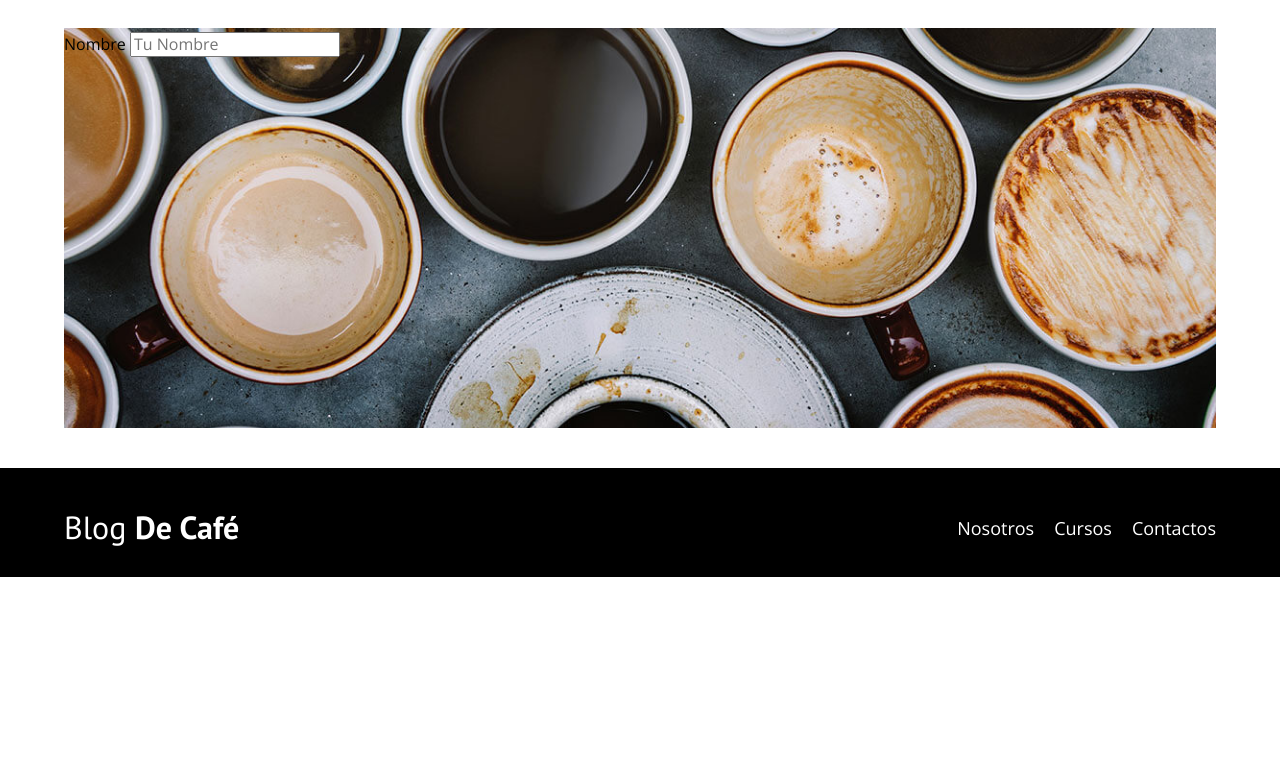
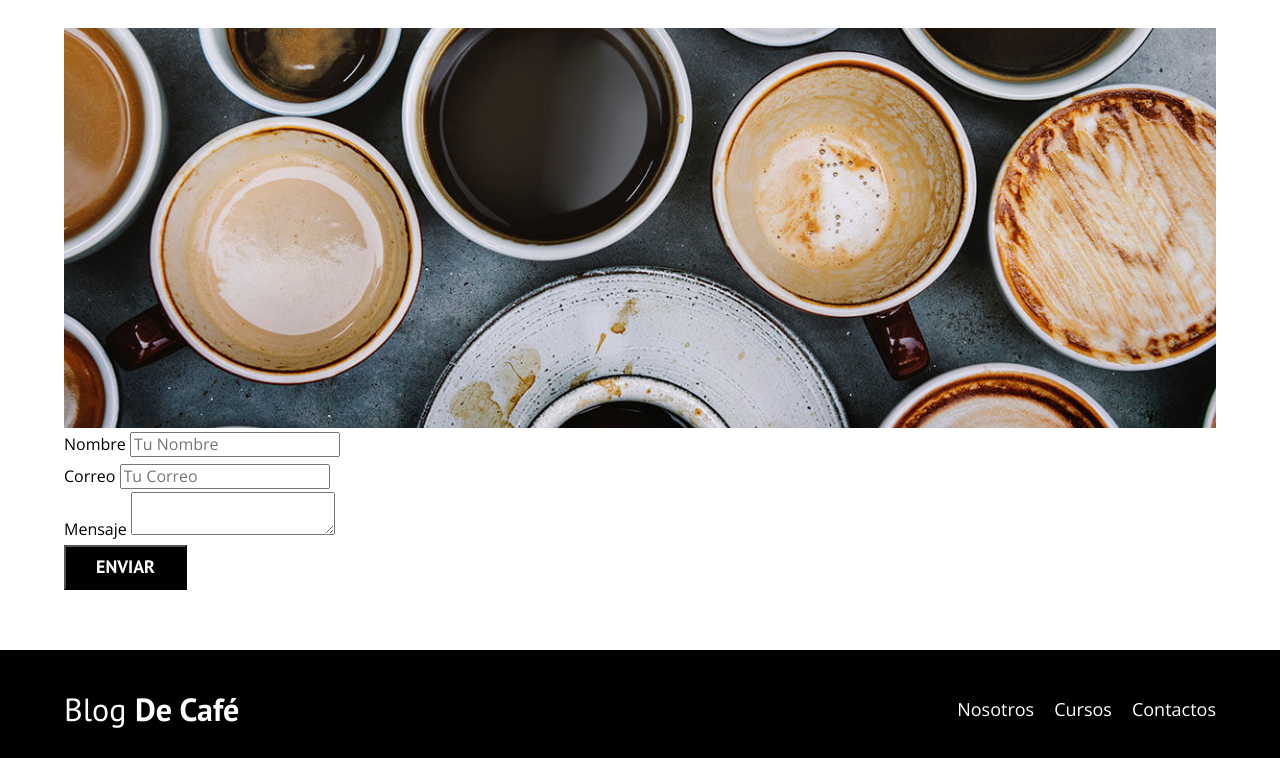
Before and after one commit to KennyKenny01/blog_coffe, a plain HTML site: page contacto.html in a window 1280 px wide. Shown: the part 674-1432 px from the top of the page. Before the commit the page ends 1251 px from the top, so only its background shows below. Drawn offline with nearby package versions, Linux system fonts and the light colour scheme.

Commit message:
Pagina contacto.html en proceso

```diff
--- a/contacto.html
+++ b/contacto.html
@@ -34,18 +34,25 @@
     </header>
     <main class="contenedor">
         <h3 class="central-texto">Contacto</h3>
-        <div class="contacto-bg">
+        <div class="contacto-bg"></div>
             <form class="formulario">
                 <div class="campo">
-                    <label>Nombre</label>
-                    <input type="text" placeholder="Tu Nombre">
+                    <label for="nombre">Nombre</label>
+                    <input type="text" placeholder="Tu Nombre" id="nombre">
+                </div>
+                <div class="campo">
+                    <label for="email">Correo</label>
+                    <input type="email" placeholder="Tu Correo" id="email">
+                </div>
+                <div class="campo">
+                    <label for="mensaje">Mensaje</label>
+                    <textarea id="mensaje"></textarea>
+                </div>
+                <div class="campo">
+                    <input type="submit" value="Enviar" class="boton boton--primario">
                 </div>
             </form>
-
-        </div>
     </main>
-
-
     <footer class="footer">
         <div class="contenedor">
             <div class="barra">
```
